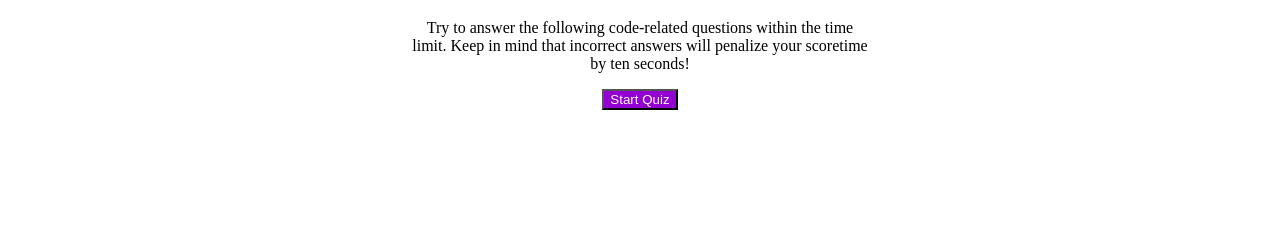
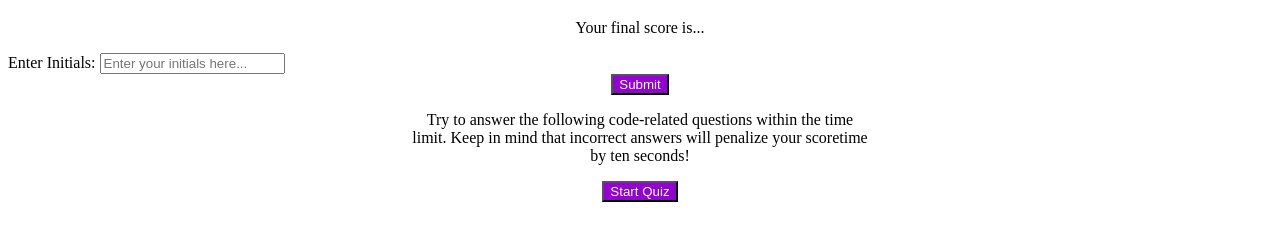
Before and after one commit to bycait27/javascript-code-quiz, a plain HTML site: page index.html in a window 1280 px wide. Shown: the part 101-342 px from the top of the page. Drawn offline with Linux system fonts and the light colour scheme.

Commit message:
Added a final div for user to enter initials ans submit score

```diff
--- a/index.html
+++ b/index.html
@@ -51,6 +51,13 @@
             <button type="button" id="btn19">3.for loops</button>
             <button type="button" id="btn20">4.console.log</button>
         </div>
+        <div id="all-done">
+            <p id="final-score">Your final score is...</p>
+            <label for="initials">Enter Initials:</label>
+            <input type="text" id="initials" name="initials" required placeholder="Enter your initials here..." minlength="2" maxlength="3">
+            <button type="button" id="submit">Submit</button>
+
+        </div>
         <!-- quiz explanation displayed under header -->
         <p>Try to answer the following code-related questions within the time<br>limit. Keep in mind that incorrect answers will penalize your scoretime<br>by ten seconds!</p>
         <!-- displays button to start quiz -->
```
